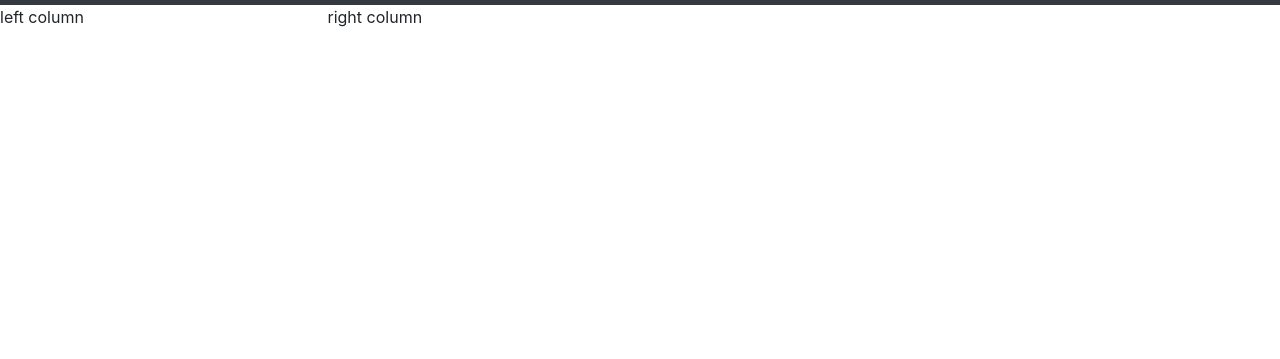
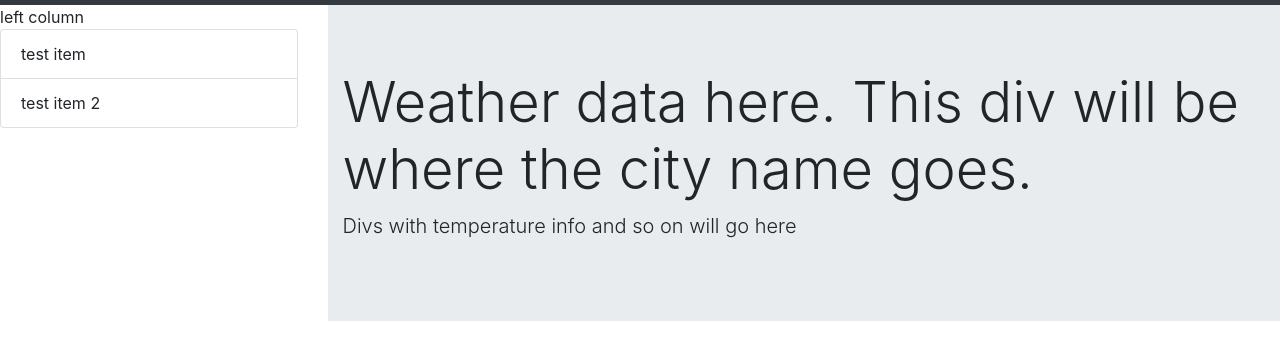
Before and after one commit to Vega2020/weatherdashboard, a plain HTML site: page index.html in a window 1280 px wide. Shown: the part 51-410 px from the top of the page. Drawn offline with nearby package versions, Linux system fonts and the light colour scheme; no server answers.

Commit message:
main display and recently searched wireframes working

```diff
--- a/index.html
+++ b/index.html
@@ -19,17 +19,33 @@
 
   <container>
     <div class="row">
-      <div class="col-md-3 left-column">left column</div>
-      <div class="col-md-9 right-column">right column</div>
+      <div class="col-md-3 left-column">left column
+        <ul class="list-group" id="recentlySearchedList">
+          <li class="list-group-item">
+            test item
+          </li>
+          <li class="list-group-item">
+            test item 2
+          </li>
+        </ul>
+      </div>
+      <div class="col-md-9 right-column">
+        <div class="jumbotron jumbotron-fluid">
+          <div class="container">
+            <h1 class="display-4">Weather data here. This div will be where the city name goes.</h1>
+            <p class="lead">Divs with temperature info and so on will go here</p>
+          </div>
+        </div>
+      </div>
     </div>
 
   </container>
 
-  <!-- Retrieved data will be dumped here. these are leftover divs from the class example -->
-  <div class="city"></div>
+  <!-- Retrieved data will be dumped here. these are leftover divs from the class example. with these commented out, the ajax function below has nowhere to put its data. -->
+  <!-- <div class="city"></div>
   <div class="wind"></div>
   <div class="humidity"></div>
-  <div class="temp"></div>
+  <div class="temp"></div> -->
 
   <!-- this link is enabling jquery -->
   <script src="https://cdnjs.cloudflare.com/ajax/libs/jquery/3.2.1/jquery.min.js"></script>
```
Also changed, not shown: 1 other file.
